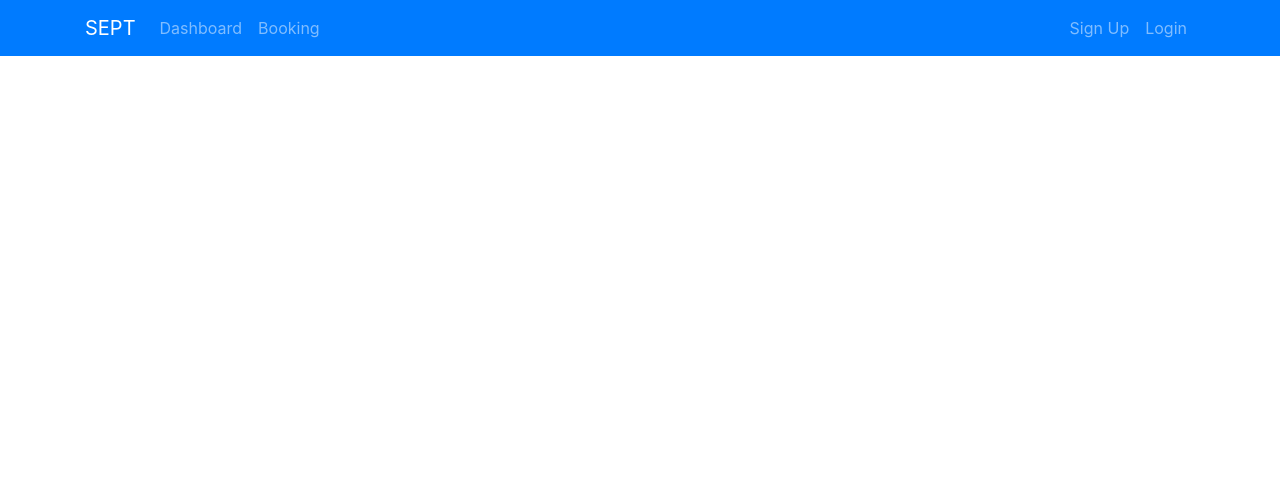
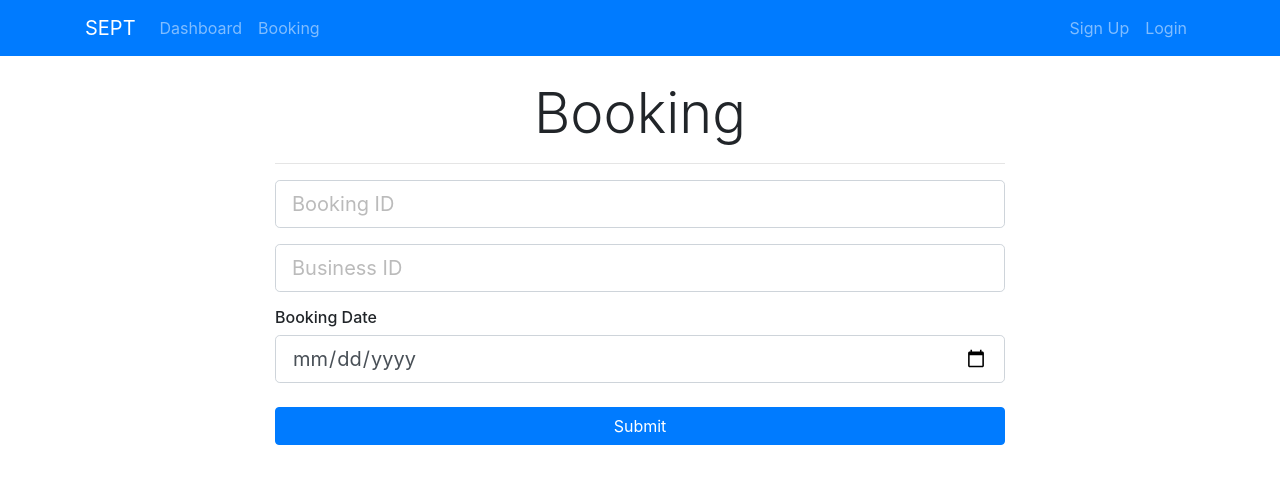
Before and after one commit to RMIT-SEPT/majorproject-5-wed-16-30-8, a React (Create React App) app in the folder FrontEnd/sept_frontend/: page /booking in a window 1280 px wide. Shown: the top 484 px of the page. Built offline with nearby package versions, Linux system fonts and the light colour scheme.

Commit message:
Added booking frontend

```diff
--- a/FrontEnd/sept_frontend/src/App.js
+++ b/FrontEnd/sept_frontend/src/App.js
@@ -7,6 +7,7 @@ import {BrowserRouter as Router, Route} from "react-router-dom"
 import AddPerson from './components/Persons/AddPerson';
 import {Provider} from "react-redux";
 import store from "./store";
+import AddBooking from './components/Booking/AddBooking';
 
 
 function App() {
@@ -17,6 +18,7 @@ function App() {
        <Header/>
        <Route path="/dashboard" component={Dashboard}/>
        <Route path="/addPerson" component={AddPerson}/>
+       <Route path="/booking" component={AddBooking}/>
     </div>
     </Router>
     </Provider>
--- /dev/null
+++ b/FrontEnd/sept_frontend/src/components/Booking/AddBooking.js
@@ -0,0 +1,76 @@
+import React, { Component } from 'react'
+
+class AddBooking extends Component {
+    constructor(){
+        super();
+
+        this.state={
+            booking_id: "",
+            business_id: "",
+            booking_date: ""
+        };
+
+        this.onChange = this.onChange.bind(this);
+        this.onSubmit = this.onSubmit.bind(this);
+    }
+
+    onChange(e){
+        this.setState({[e.target.name]: e.target.value});
+    }
+
+    onSubmit(e){
+        //makes it so when it referesh the page will retain the value and infomation
+        e.preventDefault();
+        const newBooking = {
+            booking_id: this.state.booking_id,
+            business_id: this.state.business_id,
+            booking_date: this.state.booking_date
+        }
+
+        console.log(newBooking);
+        // this.props.createPerson(newPerson,this.props.history);
+    }
+
+
+
+    render() {
+        return (
+            <div className="booking">
+        <div className="container">
+            <div className="row">
+                <div className="col-md-8 m-auto">
+                    <h5 className="display-4 text-center">Booking</h5>
+                    <hr />
+                    <form onSubmit={this.onSubmit}>
+                        <div className="form-group">
+                            <input type="text" className="form-control form-control-lg " placeholder="Booking ID"
+                            name="booking_id"
+                            value= {this.state.booking_id}
+                            onChange = {this.onChange}/>
+                        </div>
+                        <div className="form-group">
+                            <input type="text" className="form-control form-control-lg" placeholder="Business ID"
+                                name="business_id"
+                                value={this.state.business_id}
+                                onChange = {this.onChange}/>
+                        </div>
+
+                        <h6>Booking Date</h6>
+                        <div className="form-group">
+                            <input type="date" className="form-control form-control-lg"
+                            name="booking_date"
+                            value={this.state.booking_date}
+                            onChange = {this.onChange}/>
+                        </div>
+
+
+                        <input type="submit" className="btn btn-primary btn-block mt-4" />
+                    </form>
+                </div>
+            </div>
+        </div>
+    </div>
+        )
+    }
+}
+export default AddBooking;
--- a/FrontEnd/sept_frontend/src/components/Persons/AddPerson.js
+++ b/FrontEnd/sept_frontend/src/components/Persons/AddPerson.js
@@ -40,7 +40,7 @@ class AddPerson extends Component {
 
     render() {
         return (
-            <div className="project">
+            <div className="persons">
         <div className="container">
             <div className="row">
                 <div className="col-md-8 m-auto">
```
